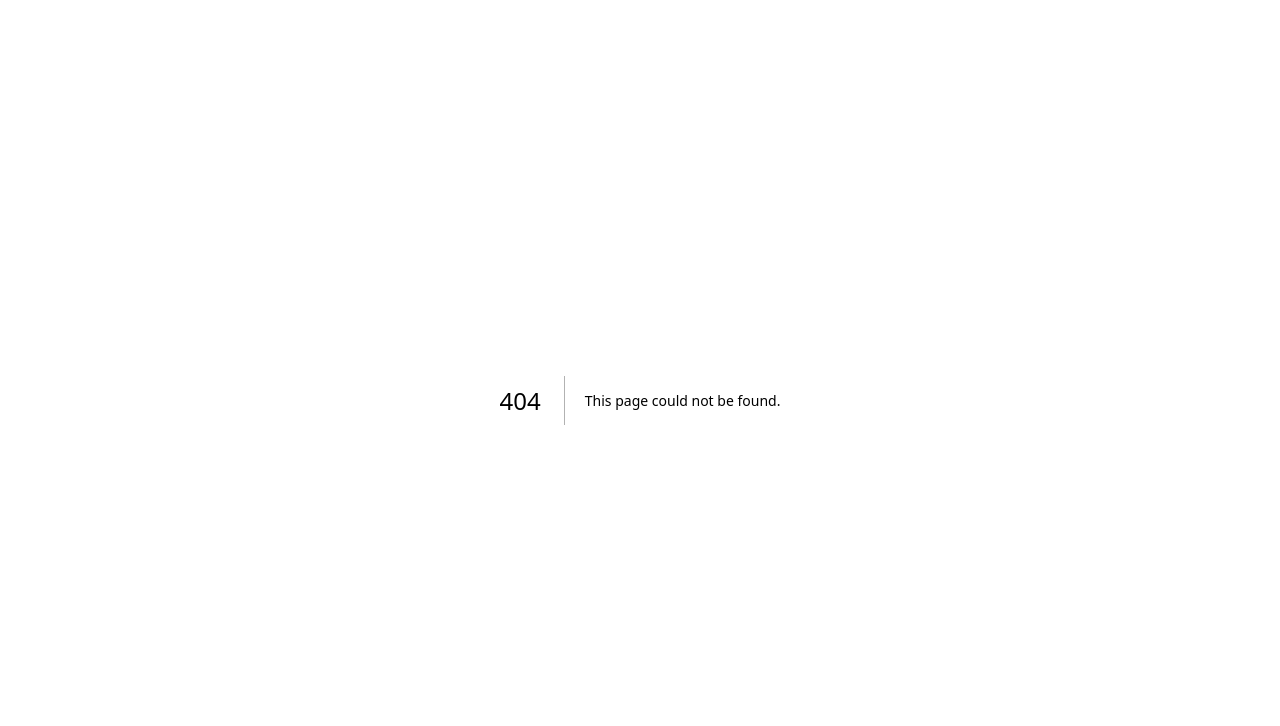
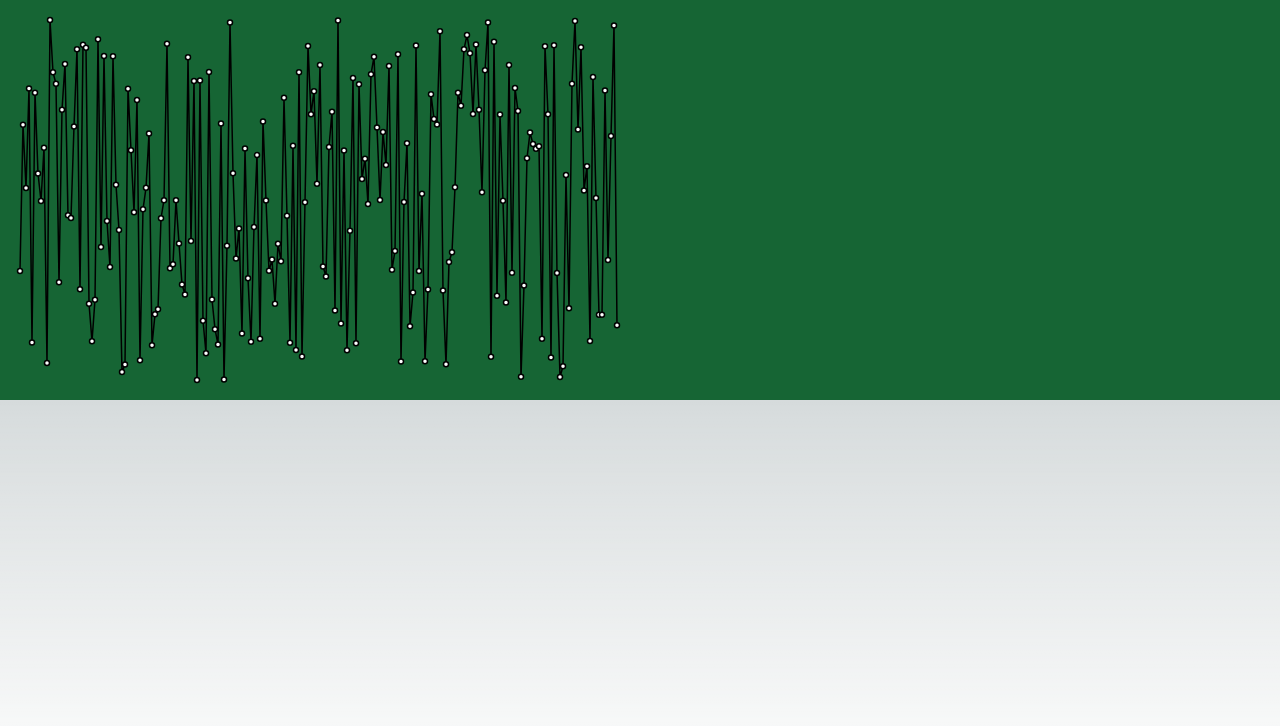
Before and after one commit to 2017Yasu/d3-sample, a Next.js app: page /tracking-line in a window 1280 px wide. Before the commit this address had no page. Shown: the top 726 px of the page. Built offline with nearby package versions, Linux system fonts and the light colour scheme.

Commit message:
マウスの動きを追跡してカーソルの座標のatan2をプロットするコンポーネントを作成

```diff
--- a/src/app/drawer/page.tsx
+++ b/src/app/drawer/page.tsx
@@ -1,3 +1,3 @@
-export default function Drawer() {
-    return <p>Drawer</p>
+export default function DrawerPage() {
+  return <p>Drawer</p>;
 }
--- a/src/app/line-plot/page.tsx
+++ b/src/app/line-plot/page.tsx
@@ -6,7 +6,7 @@ const LinePlotComponent =
     ? undefined
     : dynamic(() => import('@/components/line-plot'), { ssr: false });
 
-export default function LinePlot() {
+export default function LinePlotPage() {
   const data = d3.ticks(-2 * Math.PI, 2 * Math.PI, 200).map((v) => Math.sin(v));
 
   return <div>{LinePlotComponent && <LinePlotComponent data={data} />}</div>;
--- a/src/app/page.tsx
+++ b/src/app/page.tsx
@@ -11,6 +11,9 @@ export default function Home() {
           </li>
           <li>
             <Link href={'/line-plot'}>LinePlot</Link>
+          </li>
+          <li>
+            <Link href={'/tracking-line'}>TrackingLine</Link>
           </li>
         </ul>
       </div>
--- /dev/null
+++ b/src/app/tracking-line/page.tsx
@@ -0,0 +1,10 @@
+import dynamic from 'next/dynamic';
+
+const TrackingLine =
+  typeof window === undefined
+    ? undefined
+    : dynamic(() => import('@/components/tracking-line'), { ssr: false });
+
+export default function TrackingLinePage() {
+  return <div>{TrackingLine && <TrackingLine />}</div>;
+}
--- /dev/null
+++ b/src/components/tracking-line/index.tsx
@@ -0,0 +1,3 @@
+import TrackingLine from './tracking-line';
+
+export default TrackingLine;
--- /dev/null
+++ b/src/components/tracking-line/tracking-line.tsx
@@ -0,0 +1,33 @@
+'use client';
+
+import { useCallback, useState, MouseEvent } from 'react';
+import * as d3 from 'd3';
+import LinePlot from '../line-plot';
+
+export default function TrackingLine() {
+  const [numDataPoints] = useState(200);
+  const [data, setData] = useState(() => {
+    const rand = d3.randomUniform();
+    const values = [];
+    for (let i = 0; i < numDataPoints; i++) {
+      values.push(rand());
+    }
+    return values;
+  });
+
+  const handleMouseMove = useCallback(
+    (e: MouseEvent) => {
+      const [x, y] = d3.pointer(e);
+      setData((d) => {
+        return d.slice(-1 * numDataPoints).concat(Math.atan2(y, x));
+      });
+    },
+    [numDataPoints],
+  );
+
+  return (
+    <div className='bg-green-800' onMouseMove={(e) => handleMouseMove(e)}>
+      <LinePlot data={data} />
+    </div>
+  );
+}
```
